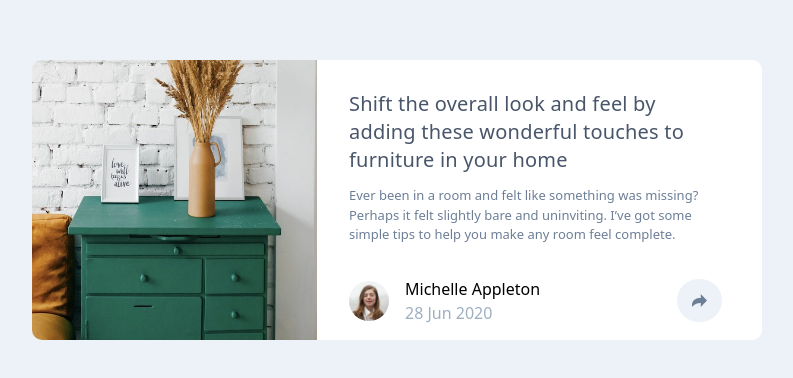
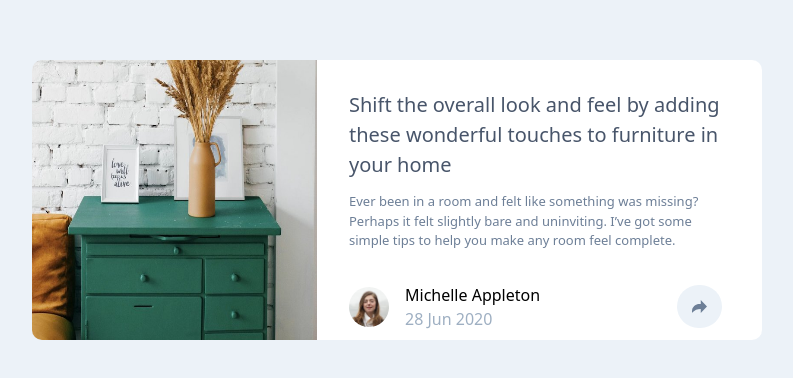
Before and after one commit to ilhamprabaswara/frontend-mentor, a Next.js app: page /ArticlePreview in a window 1280 px wide. Shown: the part 200-578 px from the top of the page, without its empty margins (243-1036 px from the left). Built offline with nearby package versions, Linux system fonts and the light colour scheme.

Commit message:
Another different css approach

```diff
--- a/src/pages/ArticlePreview/index.js
+++ b/src/pages/ArticlePreview/index.js
@@ -7,7 +7,7 @@ export default function ArticlePreview() {
                         <img className="h-full w-full" src="/images/ArticlePreview/drawers.jpg" ></img>
                     </div>
                     <div className="bg-[hsl(0,0%,100%)] pt-[40px] px-[32px] pb-[20px] md:pr-[40px] md:py-[30px] md:w-[445px] md:h-[280px] md:box-padding">
-                        <h1 className="text-[hsl(217,19%,35%)] font-medium text-[16px] leading-[24px] tracking-[0.01em] w-[263px] mb-[12px] md:w-full md:text-[20px] md:leading-[28px]">Shift the overall look and feel by adding these wonderful touches to furniture in your home</h1>
+                        <h1 className="text-[hsl(217,19%,35%)] font-medium text-[16px] w-[263px] mb-[12px] md:w-full md:text-[20px]">Shift the overall look and feel by adding these wonderful touches to furniture in your home</h1>
                         <p className="text-[hsl(214,17%,51%)] mb-[32px] md:text-[13px]">Ever been in a room and felt like something was missing? Perhaps it felt slightly bare and uninviting. I’ve got some simple tips to help you make any room feel complete.</p>
                         <div className="flex justify-between items-center">
                             <div className="flex gap-[16px] items-center">
```
